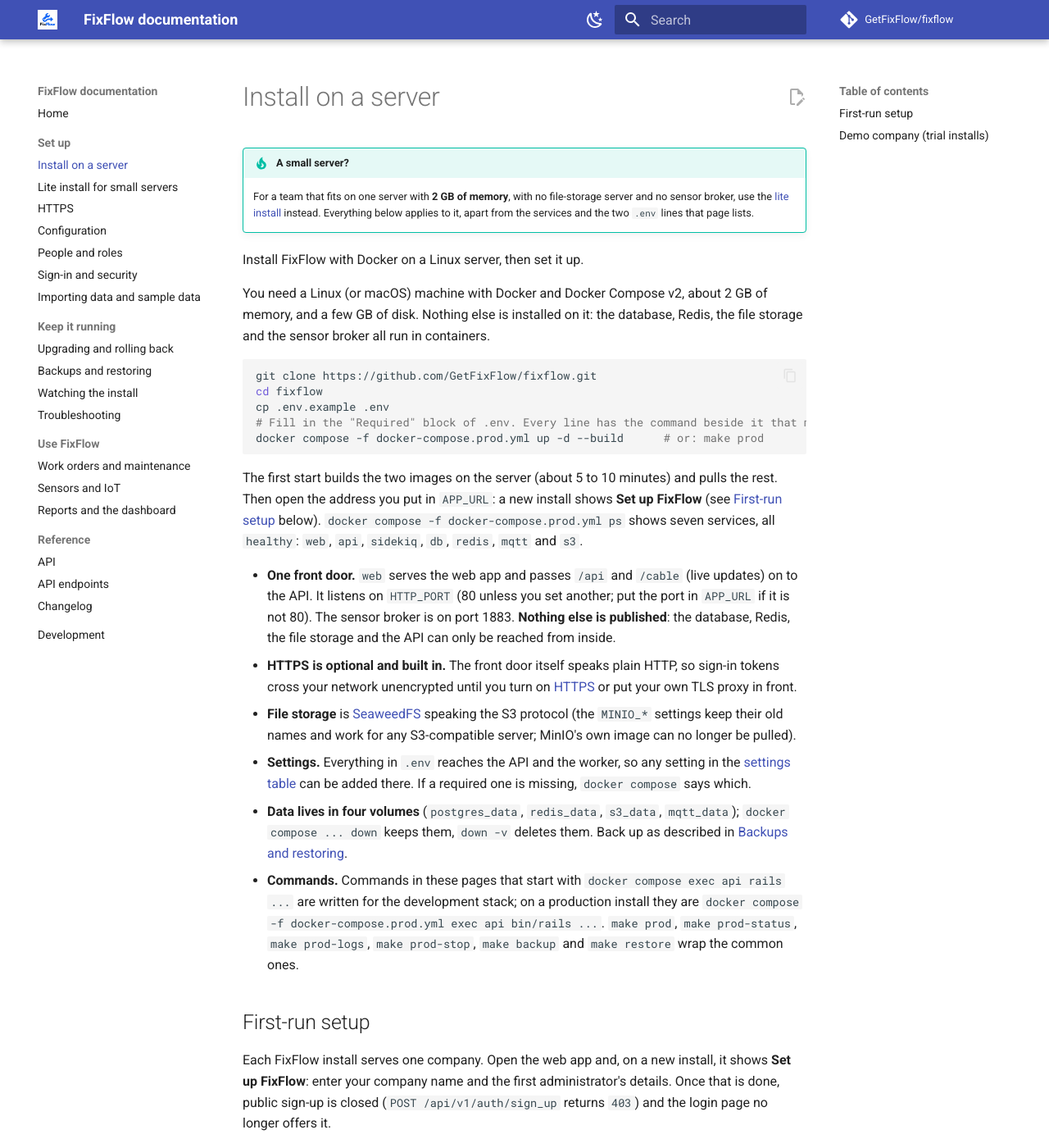
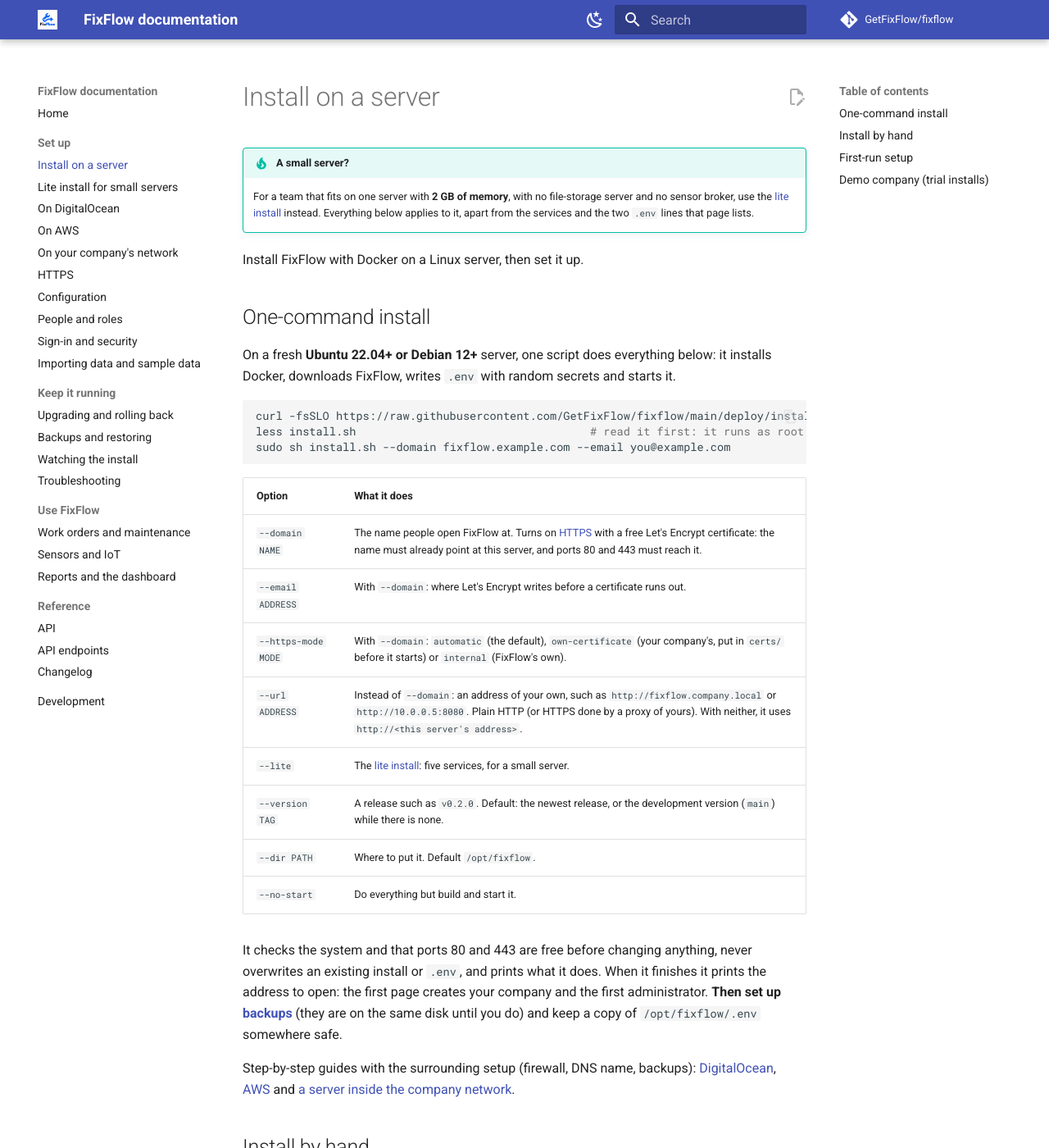
Before and after one commit to GetFixFlow/fixflow, an MkDocs documentation site: the page built from docs/install.md, in a window 1280 px wide and 1400 px high. Shown: the whole window at 82% size. Built offline with MkDocs 1.6.1 and Material for MkDocs 9.7.7, drawn with Linux system fonts in a browser that asks for light colours; comment, search, counter and statistics services are not loaded; the version menu is left out.

Commit message:
Install script: --https-mode, guides for DigitalOcean, AWS and a company network, changelog
Co-Authored-By: Claude Sonnet 5.5 <noreply@anthropic.com>

````diff
--- a/.rubocop_todo.yml
+++ b/.rubocop_todo.yml
@@ -319,6 +319,7 @@ RSpec/ContextWording:
 RSpec/DescribeClass:
   Exclude:
     - 'spec/config/docs_spec.rb'
+    - 'spec/config/install_script_spec.rb'
     - 'spec/config/production_boot_spec.rb'
     - 'spec/config/production_stack_spec.rb'
     - 'spec/config/upgrade_spec.rb'
--- a/docs/install.md
+++ b/docs/install.md
@@ -4,6 +4,33 @@
     For a team that fits on one server with **2 GB of memory**, with no file-storage server and no sensor broker, use the [lite install](lite.md) instead. Everything below applies to it, apart from the services and the two `.env` lines that page lists.
 
 Install FixFlow with Docker on a Linux server, then set it up.
+
+## One-command install
+
+On a fresh **Ubuntu 22.04+ or Debian 12+** server, one script does everything below: it installs Docker, downloads FixFlow, writes `.env` with random secrets and starts it.
+
+```bash
+curl -fsSLO https://raw.githubusercontent.com/GetFixFlow/fixflow/main/deploy/install.sh
+less install.sh                                   # read it first: it runs as root
+sudo sh install.sh --domain fixflow.example.com --email you@example.com
+```
+
+| Option | What it does |
+| --- | --- |
+| `--domain NAME` | The name people open FixFlow at. Turns on [HTTPS](https.md) with a free Let's Encrypt certificate: the name must already point at this server, and ports 80 and 443 must reach it. |
+| `--email ADDRESS` | With `--domain`: where Let's Encrypt writes before a certificate runs out. |
+| `--https-mode MODE` | With `--domain`: `automatic` (the default), `own-certificate` (your company's, put in `certs/` before it starts) or `internal` (FixFlow's own). |
+| `--url ADDRESS` | Instead of `--domain`: an address of your own, such as `http://fixflow.company.local` or `http://10.0.0.5:8080`. Plain HTTP (or HTTPS done by a proxy of yours). With neither, it uses `http://<this server's address>`. |
+| `--lite` | The [lite install](lite.md): five services, for a small server. |
+| `--version TAG` | A release such as `v0.2.0`. Default: the newest release, or the development version (`main`) while there is none. |
+| `--dir PATH` | Where to put it. Default `/opt/fixflow`. |
+| `--no-start` | Do everything but build and start it. |
+
+It checks the system and that ports 80 and 443 are free before changing anything, never overwrites an existing install or `.env`, and prints what it does. When it finishes it prints the address to open: the first page creates your company and the first administrator. **Then set up [backups](backups.md)** (they are on the same disk until you do) and keep a copy of `/opt/fixflow/.env` somewhere safe.
+
+Step-by-step guides with the surrounding setup (firewall, DNS name, backups): [DigitalOcean](server-digitalocean.md), [AWS](server-aws.md) and [a server inside the company network](server-company-network.md).
+
+## Install by hand
 
 You need a Linux (or macOS) machine with Docker and Docker Compose v2, about 2 GB of memory, and a few GB of disk. Nothing else is installed on it: the database, Redis, the file storage and the sensor broker all run in containers.
 
--- a/mkdocs.yml
+++ b/mkdocs.yml
@@ -65,6 +65,9 @@ nav:
   - Set up:
       - Install on a server: install.md
       - Lite install for small servers: lite.md
+      - On DigitalOcean: server-digitalocean.md
+      - On AWS: server-aws.md
+      - On your company's network: server-company-network.md
       - HTTPS: https.md
       - Configuration: configuration.md
       - People and roles: users.md
````
Also changed, not shown: CHANGELOG.md (+1 -0 lines), README.md (+9 -2 lines), docs/index.md (+1 -1 lines), docs/server-aws.md (added, +83 -0 lines), docs/server-company-network.md (added, +47 -0 lines), docs/server-digitalocean.md (added, +73 -0 lines), 3 other files.
